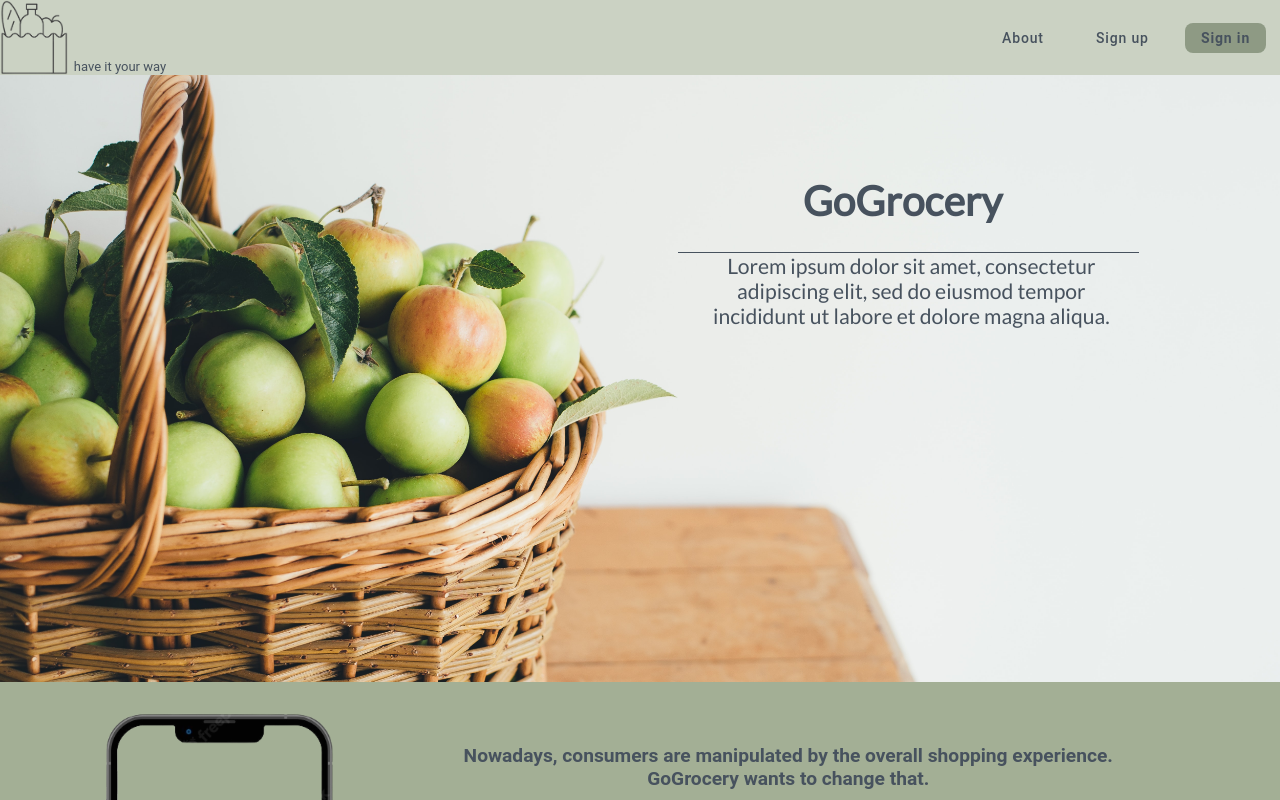
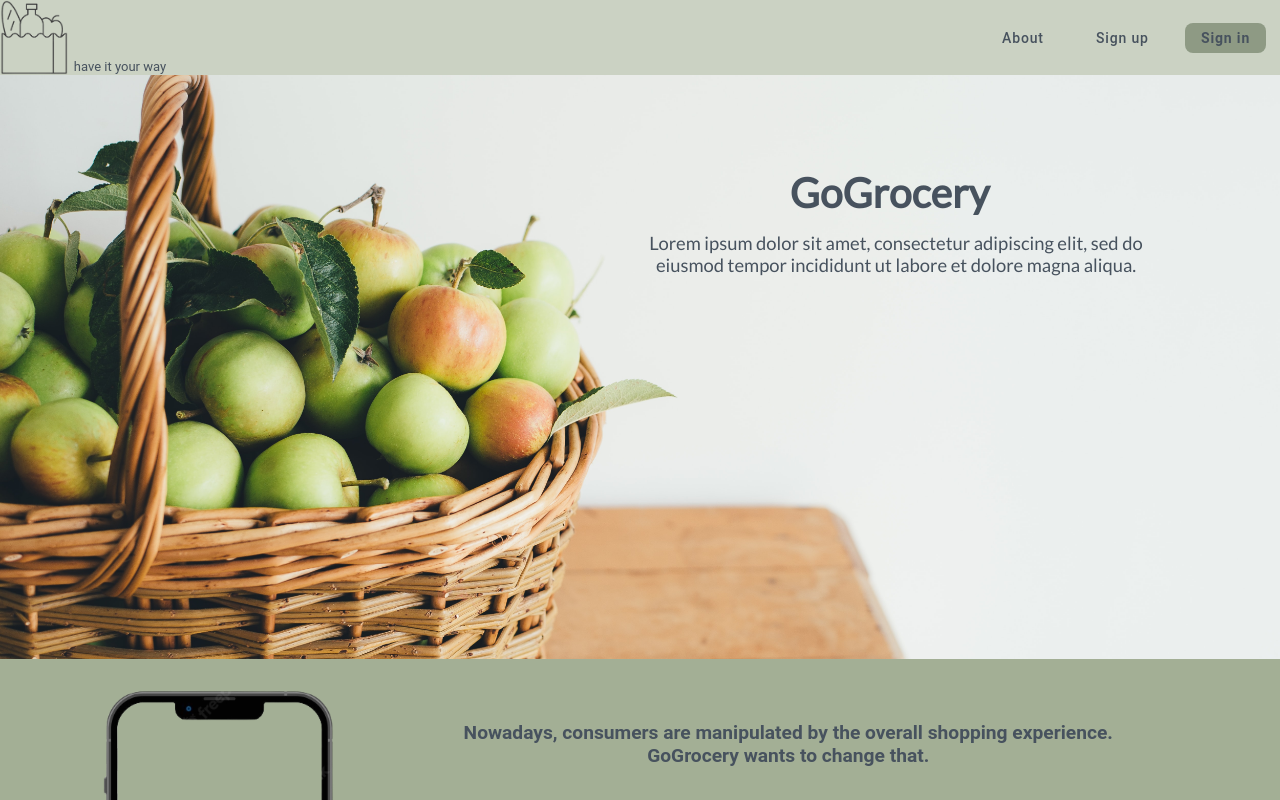
Before and after one commit to JoaoSouzaeSilva/GoGrocery, a React (Create React App) app: page /home in a window 1280 px wide. Both pictures are taken after a click on the element 996 px from the left and 449 px from the top of the page. Built offline with nearby package versions, Linux system fonts and the light colour scheme.

Commit message:
actually finished the Home page
mini bug as in the line between GoGrocery and Lorem ipsum does not show, no idea why, maybe i'll revisit this later

```diff
--- a/db.json
+++ b/db.json
@@ -1,5 +1,6 @@
 {
   "users": [
 
+
   ]
 }
--- a/src/pages/Home.scss
+++ b/src/pages/Home.scss
@@ -1,3 +1,6 @@
+@import url('https://fonts.googleapis.com/css2?family=Gloria+Hallelujah&display=swap');
+@import url('https://fonts.googleapis.com/css2?family=Gloria+Hallelujah&family=Poiret+One&display=swap');
+@import url('https://fonts.googleapis.com/css2?family=Gloria+Hallelujah&family=Monoton&family=Poiret+One&display=swap');
 
 .ion-buttons-home {
   color: #47525e;
@@ -43,7 +46,7 @@
   background-image: url("../images/home_page.jpg");
   background-size: cover;
   background-repeat: no-repeat;
-  background-attachment:scroll;
+  background-attachment: scroll;
   background-position: center;
   height: 100%;
   width: 100%;
@@ -83,6 +86,15 @@
   text-align: center;
 }
 
+.separator2 {
+  width: 80%;
+  border-bottom: 1px solid #47525e;
+  margin-top: 20px;
+  margin-bottom: 20px;
+  margin-left: auto;
+  margin-right: auto;
+}
+
 @media (min-width: 300px) {
 
   .title {
@@ -90,14 +102,13 @@
     height: 150px;
     position: fixed;
     left: -20vw;
-    top: 17vh;
+    top: 13vh;
     padding-right: 4rem;
   }
 
   .homePage_title {
     color: #47525e;
     font-size: 5.8vh;
-    text-align: center;
     overflow: auto;
   }
 
@@ -105,16 +116,16 @@
     display: none;
   }
 
-  .arrow-down{
+  .arrow-down {
     margin-top: 79vh;
     zoom: 1.5;
   }
 
   .separator {
-    width: 60vw;
+    width: 39vw;
     position: absolute;
     border-bottom: 1px solid #47525e;
-    left: 8vw;
+    left: 18vw;
     top: 5vh;
   }
 
@@ -131,14 +142,15 @@
 
 .phone-grid {
   display: flex;
-  .phone{
-    margin-left:0.2rem;
-    margin-right:0.2rem;
+
+  .phone {
+    margin-left: 0.2rem;
+    margin-right: 0.2rem;
   }
 }
 
 .panel2 {
-/*   z-index: 0; */
+  /*   z-index: 0; */
   color: #47525e;
   height: auto;
   width: 100%;
@@ -154,7 +166,7 @@
 
   p {
     text-align: center;
-    color:  #47525e;
+    color: #47525e;
   }
 
   h2 {
@@ -162,7 +174,7 @@
     font-size: 3rem;
     text-align: center;
     //color:rgb(54, 53, 53);
-    color:  #47525e;
+    color: #47525e;
   }
 
 
@@ -177,6 +189,7 @@
     text-align: center;
 
   }
+
   .question {
     color: #47525e;
     font-weight: bold;
@@ -192,13 +205,16 @@
   border-top-style: solid;
   border-top-width: 0.05rem;
   border-top-color: rgb(54, 53, 53);
+
   p {
     padding: 0rem !important;
   }
+
   a {
     font-size: 1.2rem;
     text-decoration: none;
   }
+
   a:hover {
     color: #bb8a59;
   }
@@ -235,11 +251,11 @@
     padding: 2rem;
   }
 
-  .panel2{
+  .panel2 {
 
     margin-top: 100vh;
 
-    p:first-child{
+    p:first-child {
       margin-top: 2rem;
     }
   }
@@ -270,34 +286,40 @@
   }
 
   .homePage_title {
+    width: 36vw;
     color: #47525e;
     font-size: 5.1vh;
     text-align: center;
     overflow: auto;
-    left: 59.5vw;
+    left: 51.5vw;
     top: 21vh;
+    position: fixed;
   }
 
   .separator {
-    width: 36vw;
+    /* width: 3vw;
     border-bottom: 1px solid #47525e;
-    left: 23vw;
-    top: 7vh;
+    position: fixed;
+    left: 20vw;
+    top: -6vh; */
+    position: inherit;
+    border-bottom: 1px solid #47525e;
+
 
   }
 
   .homePage_subText {
     display: flex;
     color: #47525e;
-    font-size: 1.65vw;
+    font-size: 2.3vh;
     width: 40%;
     text-align: center;
-    position: absolute;
-    left: 24vw;
-    top: 9.6vh;
+    position: fixed;
+    left: 50vw;
+    top: 29vh;
   }
 
-  .arrow-down{
+  .arrow-down {
     zoom: 2;
   }
 
@@ -317,7 +339,7 @@
     margin-top: 1rem;
     padding-left: 5rem;
     margin-right: 1rem;
-    height:500px;
+    height: 500px;
   }
 
   .description {
@@ -326,16 +348,16 @@
     height: 100%;
   }
 
-  .paragraph{
+  .paragraph {
     margin: 1.8rem 0;
     padding: 0.5rem 1rem;
   }
 
-  h2{
+  h2 {
     padding: 5rem;
   }
 
-  .panel2{
+  .panel2 {
     p:first-child {
       margin: 3.4rem 0;
     }
@@ -354,11 +376,23 @@
 
 }
 
-.accordion-fix{
+.faq {
+  color: #47525e;
+}
+
+
+.faq-text {
+  /* font-family: 'Gloria Hallelujah', cursive; */
+  /* font-family: 'Poiret One', cursive;
+  font-weight: 900; */
+  font-family: 'Monoton', cursive;
+}
+
+.accordion-fix {
   --background-color: #a3af95;
 }
 
-.green{
+.green {
   color: #47525e;
   font-size: 18px;
 }
--- a/src/pages/Home.tsx
+++ b/src/pages/Home.tsx
@@ -97,8 +97,10 @@ const Home = () => {
             </div>
           </div>
 
+          <div className="separator2" />
+
           <div className="faq">
-            <h2>FAQ</h2>
+            <h2 className="faq-text">FAQ</h2>
             <div className="accordion">
               <IonAccordionGroup className="accordion-fix">
 
@@ -110,7 +112,7 @@ const Home = () => {
                   </IonItem>
                   <IonList slot="content">
                     <IonItem>
-                      <IonLabel className="ion-text-wrap">
+                      <IonLabel color="tertiary" className="ion-text-wrap">
                       Our main vision is to help people “Have it their way”.
                       Either they want minimal time shopping or to look through
                       all the discounted items, the app will calculate an itinerary
@@ -134,7 +136,7 @@ const Home = () => {
                   </IonItem>
                   <IonList slot="content">
                     <IonItem>
-                      <IonLabel className="ion-text-wrap">
+                      <IonLabel color="tertiary" className="ion-text-wrap">
                         You can create an account at any time without needing to use it, ever!
                         Althouh we do recommend it ;)
                         <br/>
@@ -144,7 +146,7 @@ const Home = () => {
                   </IonList>
                 </IonAccordion>
 
-                <IonAccordion>
+                <IonAccordion >
                   <IonItem slot="header">
                     <IonLabel className="question ion-text-wrap">
                     Why should I use GoGrocery?
@@ -152,7 +154,7 @@ const Home = () => {
                   </IonItem>
                   <IonList slot="content">
                     <IonItem>
-                      <IonLabel className="ion-text-wrap">
+                      <IonLabel color="tertiary" className="ion-text-wrap">
                       answear
                       </IonLabel>
                     </IonItem>
--- a/src/theme/variables.css
+++ b/src/theme/variables.css
@@ -24,7 +24,7 @@ ion-button {
   --ion-color-secondary-tint: #a0a29e;
 
   /** tertiary **/
-  --ion-color-tertiary: #8E9A84;
+  --ion-color-tertiary: #47525e;
   --ion-color-tertiary-rgb: 142, 154, 132;
   --ion-color-tertiary-contrast: #ffffff;
   --ion-color-tertiary-contrast-rgb: 255, 255, 255;
@@ -64,7 +64,7 @@ ion-button {
   --ion-color-dark-tint: #383a3e;
 
   /** medium **/
-  --ion-color-medium: #92949c;
+  --ion-color-medium: #47525e;
   --ion-color-medium-rgb: 146, 148, 156;
   --ion-color-medium-contrast: #ffffff;
   --ion-color-medium-contrast-rgb: 255, 255, 255;
@@ -101,7 +101,7 @@ ion-button {
     --ion-color-secondary-shade: #46b0e0;
     --ion-color-secondary-tint: #62ceff;
 
-    --ion-color-tertiary: #6a64ff;
+    --ion-color-tertiary: #47525e;
     --ion-color-tertiary-rgb: 106,100,255;
     --ion-color-tertiary-contrast: #ffffff;
     --ion-color-tertiary-contrast-rgb: 255,255,255;
@@ -157,10 +157,10 @@ ion-button {
    */
 
   .ios body {
-    --ion-background-color: #000000;
+   /*  --ion-background-color: #000000; */
     --ion-background-color-rgb: 0,0,0;
 
-    --ion-text-color: #ffffff;
+    /* --ion-text-color: #ffffff; */
     --ion-text-color-rgb: 255,255,255;
 
     --ion-color-step-50: #0d0d0d;
@@ -204,7 +204,7 @@ ion-button {
     --ion-background-color: #CBD2C3;
     --ion-background-color-rgb: 18,18,18;
 
-    --ion-text-color: #ffffff;
+    /* --ion-text-color: #ffffff; */
     --ion-text-color-rgb: 255,255,255;
 
     --ion-border-color: #222222;
```
Also changed, not shown: src/components/signup.component.tsx (+2 -5 lines).
